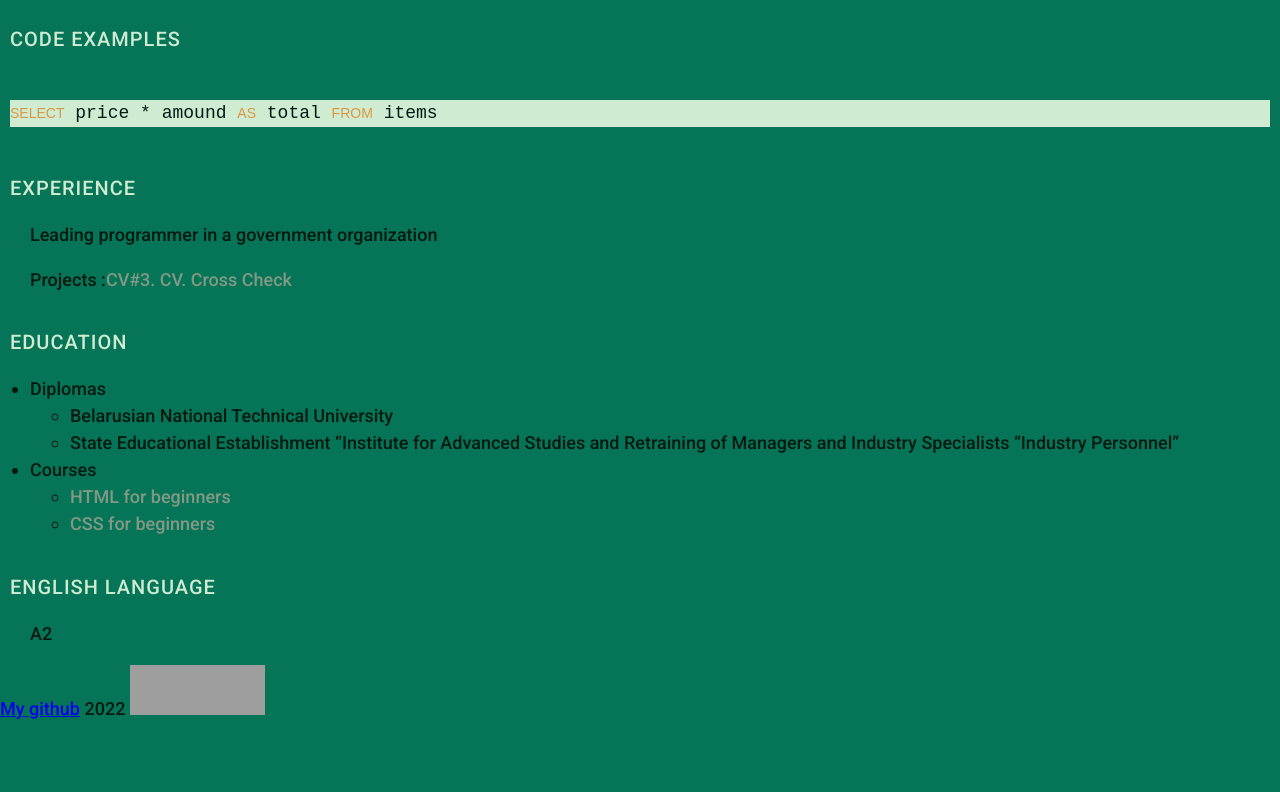
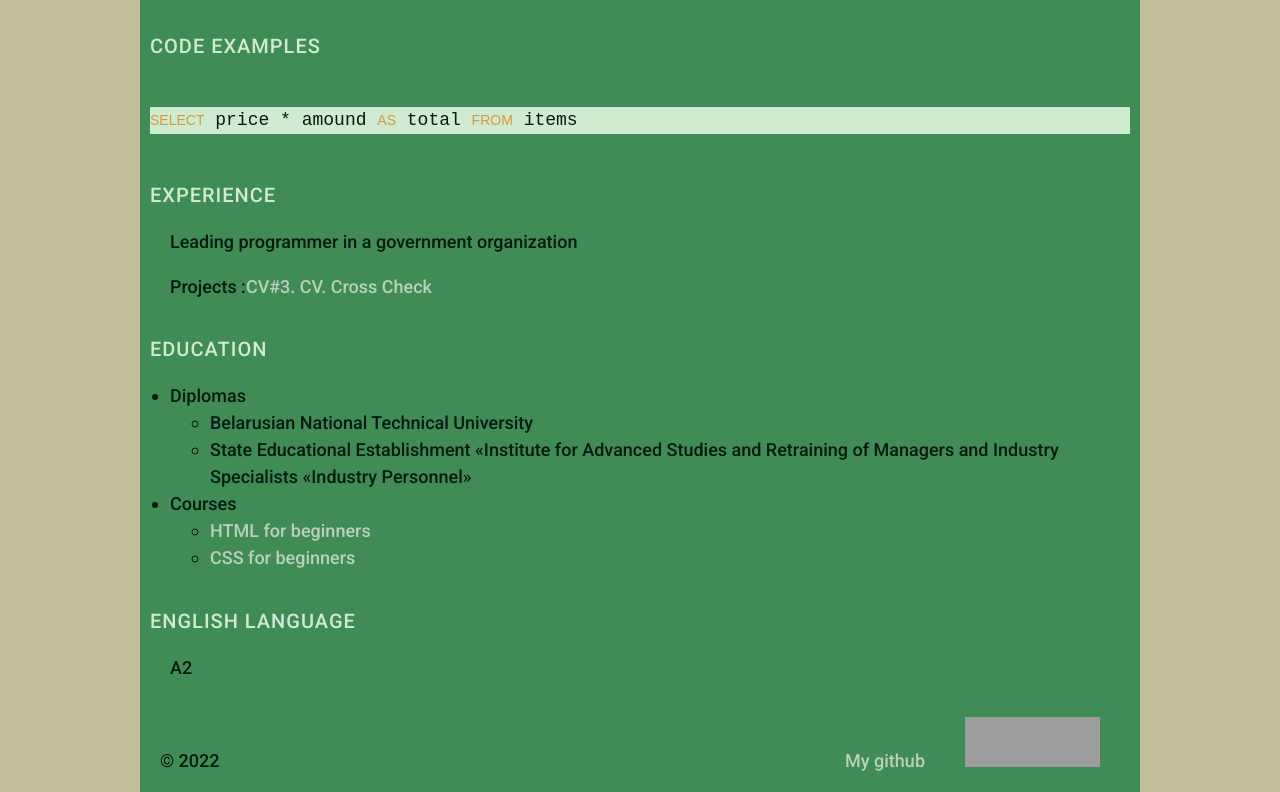
Before and after one commit to lisk1304/rsschool-cv, a plain HTML site: page index.html in a window 1280 px wide. Shown: the part 771-1563 px from the top of the page. Before the commit the page ends 1493 px from the top, so only its background shows below. Drawn offline with Linux system fonts and the light colour scheme; grey boxes are pictures that could not be loaded.

Commit message:
feat: update footer

```diff
--- a/index.html
+++ b/index.html
@@ -31,12 +31,14 @@
     </header>
 
     <main class="main">
+        <div class="container">
         <div class="main-container">
             <section class="section-profile" id="profile">
-                <img class="user-img" src="./assets/img/img_2022a.png" alt="avatar">
+                <div class="user-img">
+                <img src="./assets/img/img_2022a.png" alt="avatar">
+                </div>
                 <div>
-                    <!-- Name and surname -->
-                    <h1 class="section-title">Ludmila K</h1>
+                    <h1 class="section-title">Lyudmila K</h1>
                     <p class="section-item"> Junior Software Engineer in JavaScript/Front-end</p>
                 </div>
             </section>
@@ -77,14 +79,14 @@
                                 Check</a></span></p>
                 </div>
             </section>
-            <section class="section" id="Educational">
+            <section class="section" id="education">
                 <h2 class="section-title">Education</h2>
                 <ul class="section-item">
                     <li>Diplomas
                         <ul>
                             <li>Belarusian National Technical University</li>
-                            <li>State Educational Establishment “Institute for Advanced Studies and Retraining of
-                                Managers and Industry Specialists “Industry Personnel”</li>
+                            <li>State Educational Establishment &laquo;Institute for Advanced Studies and Retraining of
+                                Managers and Industry Specialists &laquo;Industry Personnel&raquo;</li>
                         </ul>
                     </li>
                     <li>Сourses
@@ -101,18 +103,30 @@
                 <p class="section-item">A2</p>
             </section>
         </div>
+        </div>
     </main>
 
     <footer class="footer">
         <!-- ссылка на гитхаб, год создания ,логотип курса, ссылка на курс-->
         <div class="container">
-            <a href="https://github.com/lisk1304/rsschool-cv">My github</a>
-            <span>2022</span>
-            <a href="https://rs.school/js/">
-                <img class="logo" src="https://rs.school/images/rs_school_js.svg" alt="RS School">
-            </a>
+            <div class="footer-inner">
+                <div class="footer-copyright">
+                    <p>&copy; 2022</p>
+                </div>
+                <ul class="footer-links">
+                    <li class="section-item">
+                        <a href="https://github.com/lisk1304/rsschool-cv" target="_blank">My github</a>
+                    </li>
+                    <li class="section-item">
+                        <a href="https://rs.school/js/" target="_blank">
+                            <img class="logo" src="https://rs.school/images/rs_school_js.svg" width="80" height="29"
+                                viewbox="0 0 80 29" fill="none" alt="RS School">
+                        </a>
+                    </li>
+                </ul>
+            </div>
         </div>
     </footer>
-</body>
+    </body>
 
 </html>
--- a/style.css
+++ b/style.css
@@ -9,8 +9,8 @@ body {
     font-size: 18px;
     font-weight: 400;
     line-height: 1.5;
-    background-color: #067456;
-    color:#041a12;
+    background-color: #c2bf9d;
+    color: #041a12;
     margin: 0;
     padding: 0;
     display: flex; /*прижать footer к низу страницы - 3 правила ниже*/
@@ -23,13 +23,15 @@ html {
 }
 
 .container {
-  max-width: 1440px;
+  max-width: 1000px;
   margin: 0 auto;
+  overflow: hidden;
+  background-color: #418c56;
 }
 
 .nav-list {
       display: flex; /*расположить в строку*/
-      justify-content: flex-end; /*сдвинуть вправо*/
+      justify-content: center;
       align-items: center; /*выровнять по центру по высоте*/
       list-style: none; /*убрать стандартные маркеры*/
 }
@@ -53,7 +55,7 @@ html {
 }
 
 .section {
-      width: 100%; /*каждая секция - половина ширины контейнера*/
+      width: 100%; /*каждая секция - 100% ширины контейнера*/
       padding: 0 10px 0;
 }
 
@@ -72,11 +74,9 @@ html {
       color: #cfecd3;
 }
 
-/*при уменьшении ширины экрана до 768px, секция будет занимать всю ширину*/
-@media (max-width: 768px){
-      .section {
-            width: 100%;
-      }
+#profile h1{
+      font-size: 35px;
+      font-family: Verdana, sans-serif
 }
 
 .section-item {
@@ -86,7 +86,7 @@ html {
 
 /*дополнительная интерактивность*/
 .section-item a {
-      color: #829985;
+      color: #b8d1bc;
       text-decoration: none;
       transition: color 0.5s;
 }
@@ -99,8 +99,8 @@ html {
 
 .user-img {
       border: none;
-      justify-content: right;
-      padding: 0 40px;
+      padding: 0 100px;
+      justify-content:right;
 }
 
 .logo {
@@ -120,4 +120,22 @@ html {
 
 .code div {
       background-color: #cfecd3;
+      width: 100%;
 }
+
+.footer-inner {
+      display: flex;
+      justify-content: space-between;
+      align-items: flex-end;
+      padding: 0 20px;
+}
+
+.footer-copyright {
+      align-items: flex-start;
+}
+
+.footer-links {
+      list-style: none; /*убрать стандартные маркеры*/
+      display: flex; /*расположить в строку*/
+      align-items: flex-end;
+}
```
